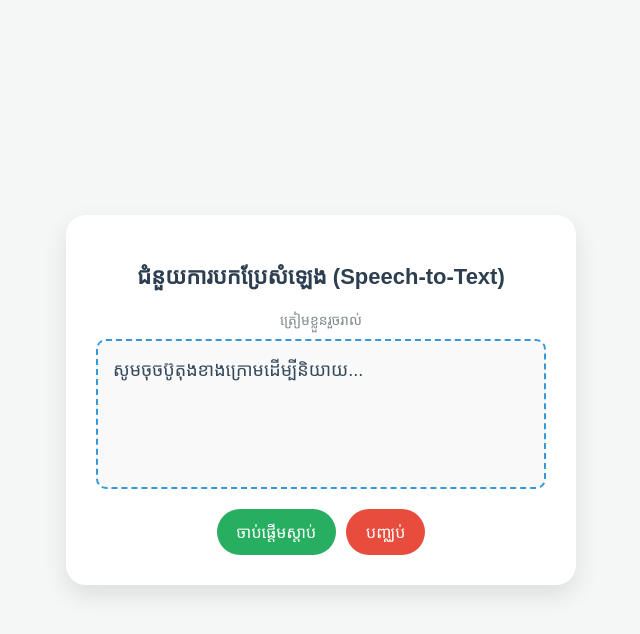
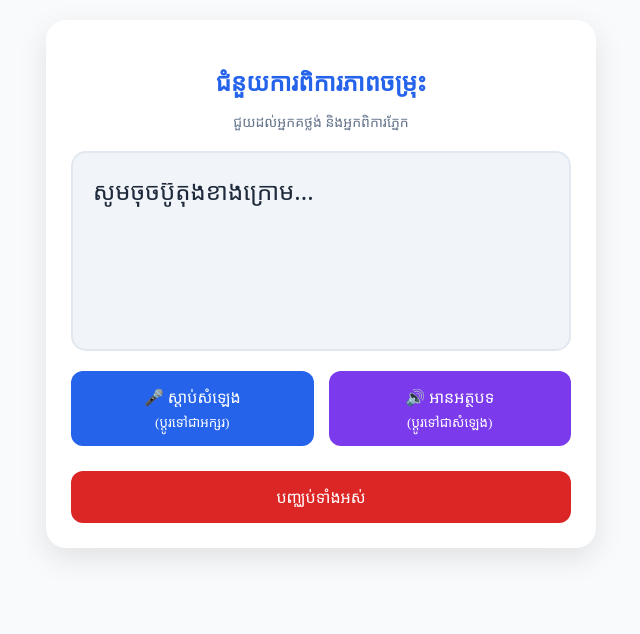
Before and after one commit to oudompanhatey5-collab/hand-sign-app, a plain HTML site: page index.html in a window 1280 px wide. Shown: the whole page, without its empty margins (319-959 px from the left). Drawn offline with Linux system fonts and the light colour scheme.

Commit message:
Update title and improve styling in index.html

```diff
--- a/index.html
+++ b/index.html
@@ -3,169 +3,181 @@
 <head>
     <meta charset="UTF-8">
     <meta name="viewport" content="width=device-width, initial-scale=1.0">
-    <title>ជំនួយការជនពិការ និងអ្នកគថ្លង់</title>
+    <title>Multi-Assist App</title>
+    <style>
+        :root {
+            --primary: #2563eb;
+            --secondary: #7c3aed;
+            --danger: #dc2626;
+            --bg: #f8fafc;
+        }
 
-    <style>
-        /* ផ្នែករចនា (CSS) */
         body {
-            font-family: 'Khmer OS Battambang', Arial, sans-serif;
-            background-color: #f4f7f6;
+            font-family: 'Khmer OS Battambang', system-ui, sans-serif;
+            background-color: var(--bg);
+            margin: 0;
             display: flex;
             justify-content: center;
-            align-items: center;
-            height: 100vh;
-            margin: 0;
+            padding: 20px;
         }
 
-        .app-container {
-            background-color: white;
-            padding: 30px;
+        .container {
+            background: white;
+            width: 100%;
+            max-width: 500px;
+            padding: 25px;
             border-radius: 20px;
-            box-shadow: 0 10px 25px rgba(0,0,0,0.1);
-            width: 100%;
-            max-width: 450px;
+            box-shadow: 0 10px 30px rgba(0,0,0,0.1);
             text-align: center;
         }
 
-        h1 {
-            color: #2c3e50;
-            font-size: 22px;
-            margin-bottom: 20px;
+        h2 { color: var(--primary); margin-bottom: 5px; }
+        p { color: #64748b; font-size: 14px; }
+
+        /* ប្រអប់បង្ហាញអក្សរសម្រាប់អ្នកថ្លង់ */
+        #display-area {
+            width: 100%;
+            min-height: 200px;
+            background: #f1f5f9;
+            border-radius: 15px;
+            padding: 20px;
+            margin: 20px 0;
+            font-size: 24px; /* អក្សរធំសម្រាប់ងាយមើល */
+            line-height: 1.5;
+            color: #1e293b;
+            text-align: left;
+            box-sizing: border-box;
+            border: 2px solid #e2e8f0;
         }
 
-        #status {
-            font-size: 14px;
-            color: #7f8c8d;
-            margin-bottom: 10px;
-        }
-
-        #result-box {
-            width: 100%;
-            min-height: 150px;
-            border: 2px dashed #3498db;
-            border-radius: 10px;
-            padding: 15px;
-            margin-bottom: 20px;
-            background-color: #f9f9f9;
-            text-align: left;
-            font-size: 18px;
-            line-height: 1.6;
-            color: #34495e;
-            box-sizing: border-box;
-            word-wrap: break-word;
-        }
-
-        .button-group {
-            display: flex;
-            gap: 10px;
-            justify-content: center;
+        .btn-grid {
+            display: grid;
+            grid-template-columns: 1fr 1fr;
+            gap: 15px;
         }
 
         button {
-            padding: 12px 20px;
+            padding: 15px;
             font-size: 16px;
+            font-family: 'Khmer OS Battambang';
             border: none;
-            border-radius: 50px;
+            border-radius: 12px;
             cursor: pointer;
-            transition: all 0.3s ease;
-            font-family: 'Khmer OS Battambang';
+            transition: 0.2s;
+            color: white;
+            display: flex;
+            flex-direction: column;
+            align-items: center;
+            gap: 5px;
         }
 
-        .btn-start {
-            background-color: #27ae60;
-            color: white;
+        /* ប៊ូតុងសម្រាប់អ្នកថ្លង់ */
+        .btn-hear { background-color: var(--primary); }
+        /* ប៊ូតុងសម្រាប់អ្នកពិការភ្នែក */
+        .btn-speak { background-color: var(--secondary); }
+
+        .btn-stop {
+            background-color: var(--danger);
+            grid-column: span 2;
+            margin-top: 10px;
         }
 
-        .btn-start:hover {
-            background-color: #219150;
+        button:active { transform: scale(0.98); }
+
+        .active-ring {
+            box-shadow: 0 0 0 4px rgba(37, 99, 235, 0.3);
+            animation: pulse 1.5s infinite;
         }
 
-        .btn-stop {
-            background-color: #e74c3c;
-            color: white;
-        }
-
-        .btn-stop:hover {
-            background-color: #c0392b;
-        }
-
-        /* សម្រាប់ឱ្យអក្សរលោតញាក់ពេលកំពុងស្តាប់ */
-        .recording {
-            color: #e74c3c;
-            font-weight: bold;
-            animation: blink 1s infinite;
-        }
-
-        @keyframes blink {
-            50% { opacity: 0.5; }
+        @keyframes pulse {
+            0% { transform: scale(1); }
+            50% { transform: scale(1.02); }
+            100% { transform: scale(1); }
         }
     </style>
 </head>
 <body>
 
-    <div class="app-container">
-        <h1>ជំនួយការបកប្រែសំឡេង (Speech-to-Text)</h1>
+<div class="container">
+    <h2>ជំនួយការពិការភាពចម្រុះ</h2>
+    <p>ជួយដល់អ្នកគថ្លង់ និងអ្នកពិការភ្នែក</p>
 
-        <p id="status">ត្រៀមខ្លួនរួចរាល់</p>
+    <div id="display-area" id="text-to-read">សូមចុចប៊ូតុងខាងក្រោម...</div>
 
-        <div id="result-box" placeholder="អត្ថបទដែលនិយាយនឹងបង្ហាញនៅទីនេះ...">
-            សូមចុចប៊ូតុងខាងក្រោមដើម្បីនិយាយ...
-        </div>
+    <div class="btn-grid">
+        <button class="btn-hear" id="listen-btn">
+            <span>🎤 ស្ដាប់សំឡេង</span>
+            <small>(ប្តូរទៅជាអក្សរ)</small>
+        </button>
 
-        <div class="button-group">
-            <button class="btn-start" onclick="startConverting()">ចាប់ផ្តើមស្តាប់</button>
-            <button class="btn-stop" onclick="stopConverting()">បញ្ឈប់</button>
+        <button class="btn-speak" id="read-btn">
+            <span>🔊 អានអត្ថបទ</span>
+            <small>(ប្តូរទៅជាសំឡេង)</small>
+        </button>
+
+        <button class="btn-stop" id="stop-btn">បញ្ឈប់ទាំងអស់</button>
     </div>
 </div>
 
 <script>
-        /* ផ្នែកបញ្ជា (JavaScript) */
-        var r = document.getElementById('result-box');
-        var s = document.getElementById('status');
+    const display = document.getElementById('display-area');
+    const listenBtn = document.getElementById('listen-btn');
+    const readBtn = document.getElementById('read-btn');
+    const stopBtn = document.getElementById('stop-btn');
 
-        // ឆែកមើលថាតើ Browser គាំទ្រដែរឬទេ
-        var speechRecognizer = window.webkitSpeechRecognition || window.speechRecognition;
+    // 1. បច្ចេកវិទ្យា Speech to Text (សម្រាប់អ្នកថ្លង់)
+    const SpeechRecognition = window.SpeechRecognition || window.webkitSpeechRecognition;
+    let recognition;
 
-        if (typeof speechRecognizer !== 'undefined') {
-            var recognition = new speechRecognizer();
+    if (SpeechRecognition) {
+        recognition = new SpeechRecognition();
+        recognition.lang = 'km-KH';
         recognition.continuous = true;
         recognition.interimResults = true;
-            recognition.lang = 'km-KH'; // កំណត់យកភាសាខ្មែរ
 
-            function startConverting() {
+        recognition.onresult = (event) => {
+            let text = "";
+            for (let i = 0; i < event.results.length; i++) {
+                text += event.results[i][0].transcript;
+            }
+            display.innerText = text;
+        };
+
+        recognition.onend = () => {
+            // បើវាដាច់ដោយខ្លួនឯង ឱ្យវាចាប់ផ្តើមឡើងវិញ (ដោះស្រាយបញ្ហាដែលអ្នកជួប)
+            if(listenBtn.classList.contains('active-ring')) {
                 recognition.start();
-                s.innerHTML = "ស្ថានភាព៖ <span class='recording'>កំពុងស្តាប់...</span>";
-                r.innerHTML = "";
+            }
+        };
     }
 
-            function stopConverting() {
-                recognition.stop();
-                s.innerHTML = "ស្ថានភាព៖ បានបញ្ឈប់";
-                s.style.color = "#7f8c8d";
-            }
-
-            recognition.onresult = function(event) {
-                var interimTranscript = '';
-                for (var i = event.resultIndex; i < event.results.length; i++) {
-                    var transcript = event.results[i][0].transcript;
-                    if (event.results[i].isFinal) {
-                        r.innerHTML += transcript;
-                    } else {
-                        interimTranscript += transcript;
-                    }
-                }
-                // បង្ហាញអត្ថបទបណ្តោះអាសន្នពេលកំពុងនិយាយ
-                if (interimTranscript !== "") {
-                    r.innerHTML = interimTranscript;
+    listenBtn.onclick = () => {
+        if (recognition) {
+            recognition.start();
+            listenBtn.classList.add('active-ring');
+            display.innerText = "កំពុងស្តាប់... សូមនិយាយភាសាខ្មែរ";
         }
     };
 
-            recognition.onerror = function(event) {
-                s.innerHTML = "មានបញ្ហា៖ " + event.error;
+    // 2. បច្ចេកវិទ្យា Text to Speech (សម្រាប់អ្នកពិការភ្នែក)
+    readBtn.onclick = () => {
+        const textToRead = display.innerText;
+        const utterance = new SpeechSynthesisUtterance(textToRead);
+        utterance.lang = 'km-KH'; // ចំណាំ៖ Browser ខ្លះមិនទាន់មានសំឡេងខ្មែរឡើយ វានឹងប្រើសំឡេងលំនាំដើម
+        window.speechSynthesis.speak(utterance);
+        readBtn.classList.add('active-ring');
+
+        utterance.onend = () => readBtn.classList.remove('active-ring');
     };
-        } else {
-            r.innerHTML = "សូមទោស! កម្មវិធីរុករក (Browser) របស់អ្នកមិនគាំទ្រមុខងារនេះទេ។ សូមប្រើ Google Chrome។";
-        }
+
+    // 3. ប៊ូតុងបញ្ឈប់
+    stopBtn.onclick = () => {
+        if (recognition) recognition.stop();
+        window.speechSynthesis.cancel();
+        listenBtn.classList.remove('active-ring');
+        readBtn.classList.remove('active-ring');
+        display.innerText = "បានបញ្ឈប់។";
+    };
 </script>
 
 </body>
```
Lines whose indentation alone changed are shown as unchanged.
